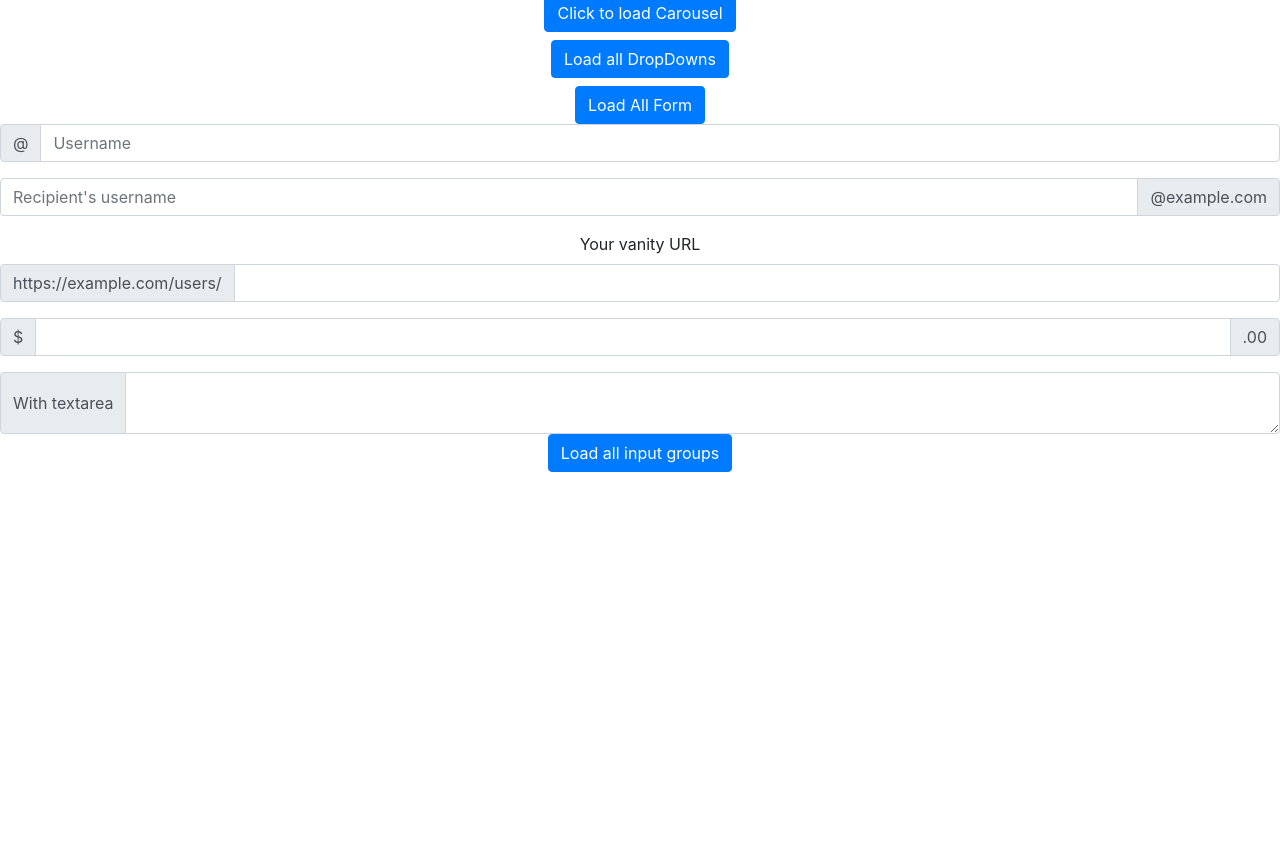
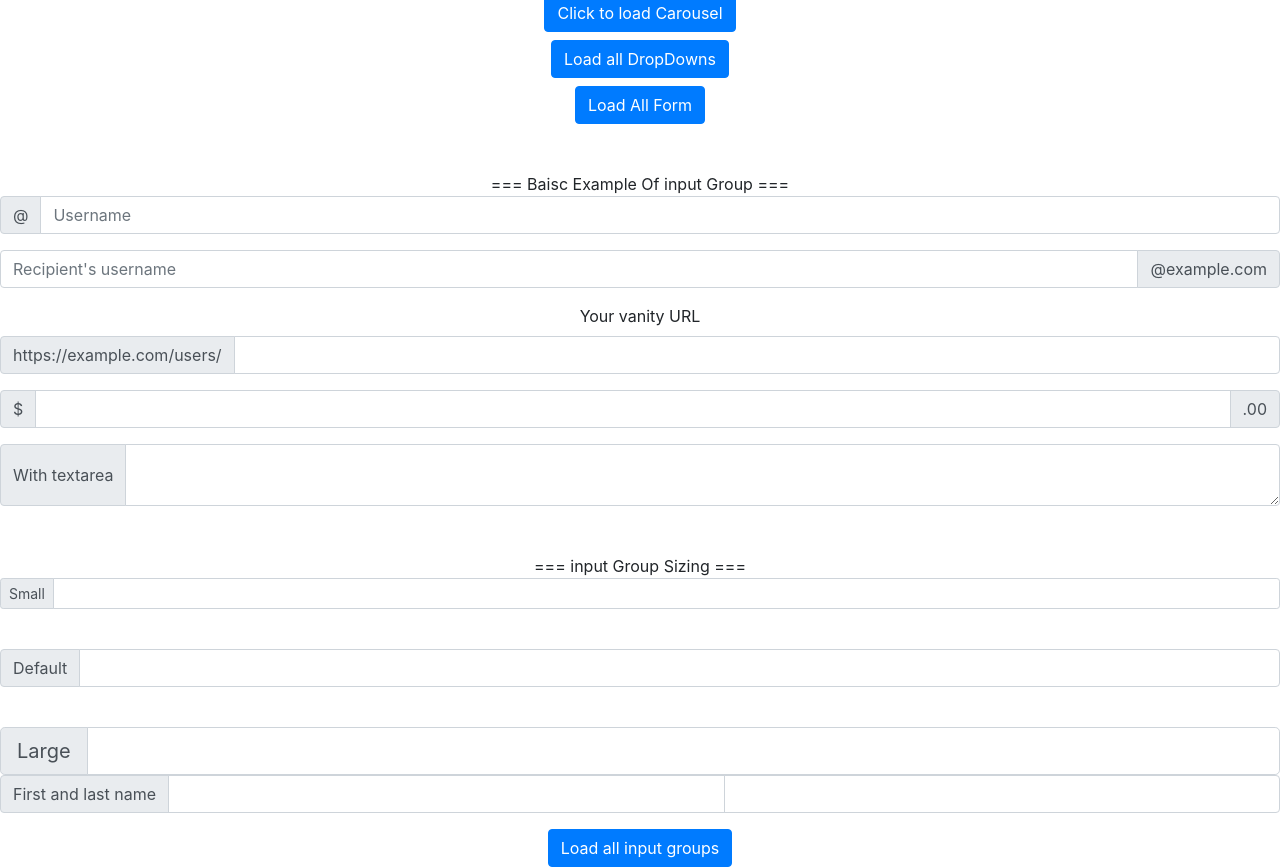
Before and after one commit to Khwajapasha/Boosrtrap-Practice, a React (Create React App) app: page / in a window 1280 px wide. Shown: the part 282-1149 px from the top of the page. Before the commit the page ends 800 px from the top, so only its background shows below. Built offline with nearby package versions, Linux system fonts and the light colour scheme.

Commit message:
Multiple input groups implemented

```diff
--- a/src/Component/MainBodySection/InputGroupComponent/AllInputGroups.jsx
+++ b/src/Component/MainBodySection/InputGroupComponent/AllInputGroups.jsx
@@ -1,12 +1,16 @@
 import React, { useState } from "react";
 import { Button } from "react-bootstrap";
 import { InputGroupBasicExample } from "./InputGroupBasicExample";
+import { InputGroupSizing } from "./InputGroupSizing";
+import { MultipleInputGroupsAddOn } from "./MultipleInputGroupsAddOn";
 export const AllInputGroups = () => {
   const [show, setShow] = useState(false);
   return (
     <React.Fragment>
       <div>
         <InputGroupBasicExample />
+        <InputGroupSizing />
+        <MultipleInputGroupsAddOn />
       </div>
       <div>
         <Button onClick={() => setShow(!show)}>Load all input groups</Button>
--- a/src/Component/MainBodySection/InputGroupComponent/InputGroupBasicExample.jsx
+++ b/src/Component/MainBodySection/InputGroupComponent/InputGroupBasicExample.jsx
@@ -3,6 +3,9 @@ import { InputGroup, FormControl } from "react-bootstrap";
 export const InputGroupBasicExample = () => {
   return (
     <div>
+      <br />
+      <br />
+      === Baisc Example Of input Group ===
       <InputGroup className="mb-3">
         <InputGroup.Prepend>
           <InputGroup.Text id="basic-addon1">@</InputGroup.Text>
@@ -13,7 +16,6 @@ export const InputGroupBasicExample = () => {
           aria-describedby="basic-addon1"
         />
       </InputGroup>
-
       <InputGroup className="mb-3">
         <FormControl
           placeholder="Recipient's username"
@@ -24,7 +26,6 @@ export const InputGroupBasicExample = () => {
           <InputGroup.Text id="basic-addon2">@example.com</InputGroup.Text>
         </InputGroup.Append>
       </InputGroup>
-
       <label htmlFor="basic-url">Your vanity URL</label>
       <InputGroup className="mb-3">
         <InputGroup.Prepend>
@@ -34,7 +35,6 @@ export const InputGroupBasicExample = () => {
         </InputGroup.Prepend>
         <FormControl id="basic-url" aria-describedby="basic-addon3" />
       </InputGroup>
-
       <InputGroup className="mb-3">
         <InputGroup.Prepend>
           <InputGroup.Text>$</InputGroup.Text>
@@ -44,7 +44,6 @@ export const InputGroupBasicExample = () => {
           <InputGroup.Text>.00</InputGroup.Text>
         </InputGroup.Append>
       </InputGroup>
-
       <InputGroup>
         <InputGroup.Prepend>
           <InputGroup.Text>With textarea</InputGroup.Text>
--- /dev/null
+++ b/src/Component/MainBodySection/InputGroupComponent/InputGroupSizing.jsx
@@ -0,0 +1,42 @@
+import React from "react";
+import { InputGroup, FormControl } from "react-bootstrap";
+export const InputGroupSizing = () => {
+  return (
+    <div>
+      <br />
+      <br />
+      === input Group Sizing ===
+      <InputGroup size="sm" className="mb-3">
+        <InputGroup.Prepend>
+          <InputGroup.Text id="inputGroup-sizing-sm">Small</InputGroup.Text>
+        </InputGroup.Prepend>
+        <FormControl
+          aria-label="Small"
+          aria-describedby="inputGroup-sizing-sm"
+        />
+      </InputGroup>
+      <br />
+      <InputGroup className="mb-3">
+        <InputGroup.Prepend>
+          <InputGroup.Text id="inputGroup-sizing-default">
+            Default
+          </InputGroup.Text>
+        </InputGroup.Prepend>
+        <FormControl
+          aria-label="Default"
+          aria-describedby="inputGroup-sizing-default"
+        />
+      </InputGroup>
+      <br />
+      <InputGroup size="lg">
+        <InputGroup.Prepend>
+          <InputGroup.Text id="inputGroup-sizing-lg">Large</InputGroup.Text>
+        </InputGroup.Prepend>
+        <FormControl
+          aria-label="Large"
+          aria-describedby="inputGroup-sizing-sm"
+        />
+      </InputGroup>
+    </div>
+  );
+};
--- /dev/null
+++ b/src/Component/MainBodySection/InputGroupComponent/MultipleInputGroupsAddOn.jsx
@@ -0,0 +1,15 @@
+import React from "react";
+import { InputGroup, FormControl } from "react-bootstrap";
+export const MultipleInputGroupsAddOn = () => {
+  return (
+    <div>
+      <InputGroup className="mb-3">
+        <InputGroup.Prepend>
+          <InputGroup.Text>First and last name</InputGroup.Text>
+        </InputGroup.Prepend>
+        <FormControl />
+        <FormControl />
+      </InputGroup>
+    </div>
+  );
+};
```
